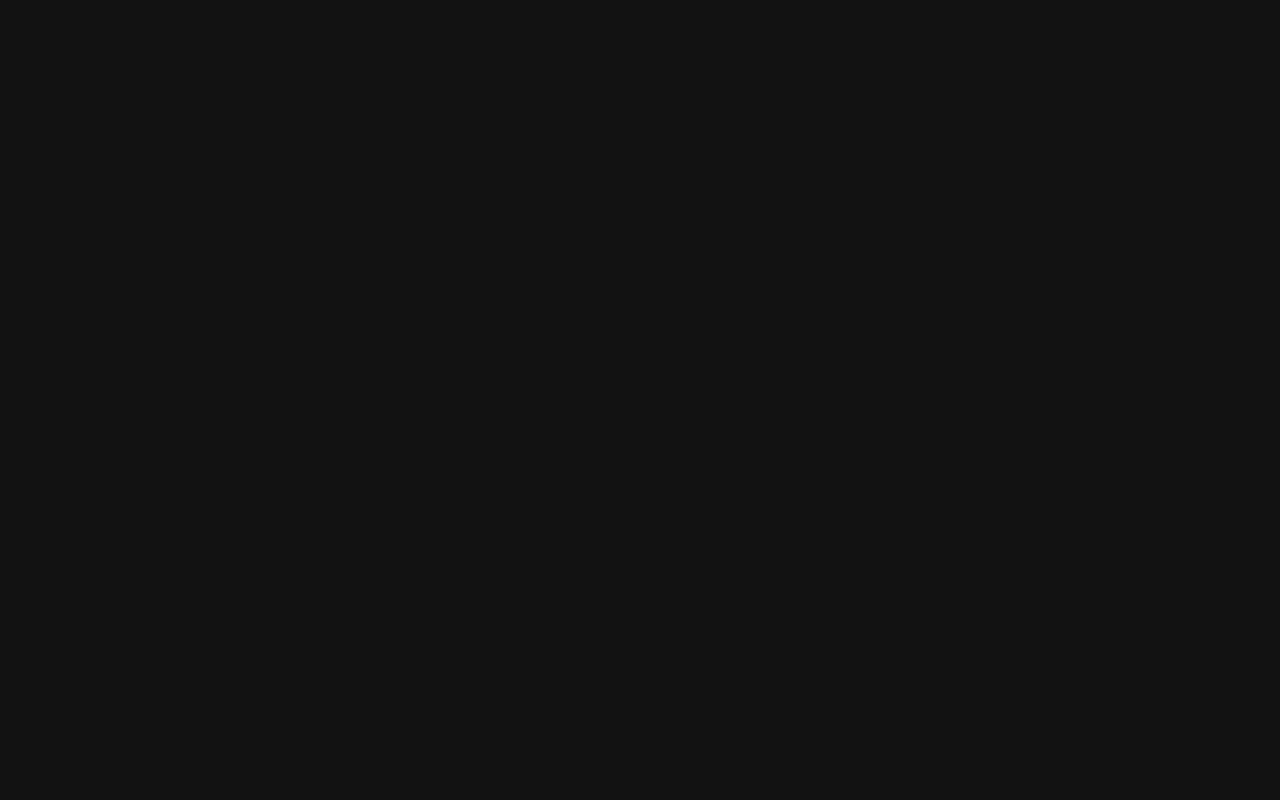
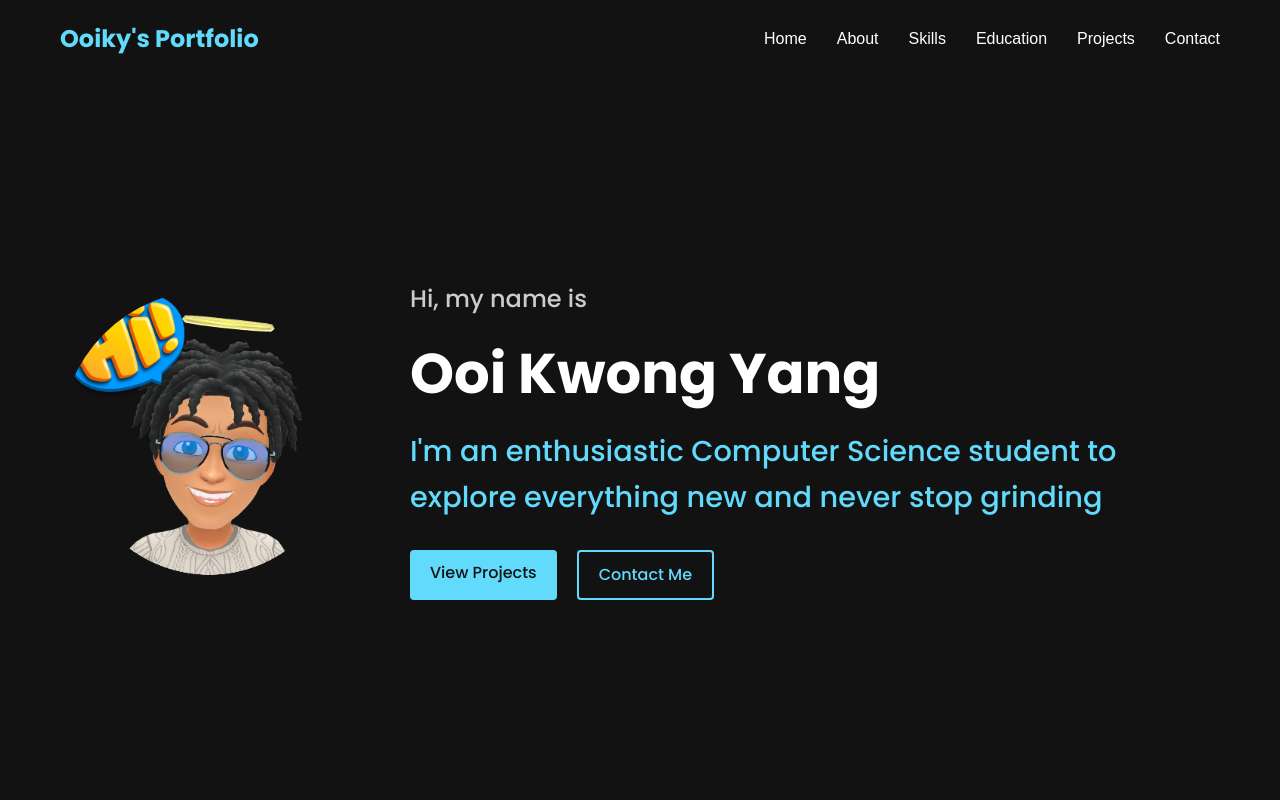
Before and after one commit to Ooiky0625/myportfolio, a React (Create React App) app: page / in a window 1280 px wide. Shown: the top 800 px of the page. Built offline with nearby package versions, Linux system fonts and the light colour scheme.

Commit message:
Change hosting

```diff
--- a/src/App.js
+++ b/src/App.js
@@ -34,7 +34,7 @@ const MainLayout = () => {
         scrollToHome={() => scrollToSection(homeRef)}
         scrollToAbout={() => scrollToSection(aboutRef)}
         scrollToSkills={() => scrollToSection(skillsRef)}
-        scrollToEducation={() => scrollToSection(educationRef)} // Fixed typo here
+        scrollToEducation={() => scrollToSection(educationRef)}
         scrollToProjects={() => scrollToSection(projectsRef)}
         scrollToContact={() => scrollToSection(contactRef)}
         isHomePage={true}
@@ -66,7 +66,7 @@ const MainLayout = () => {
 
 function App() {
   return (
-    <BrowserRouter basename="/myportfolio">
+    <BrowserRouter>
       <ScrollToTop />
       <Routes>
         <Route path="/" element={<MainLayout />} />
```
Also changed, not shown: package.json (+1 -7 lines). Lines whose indentation alone changed are shown as unchanged.
